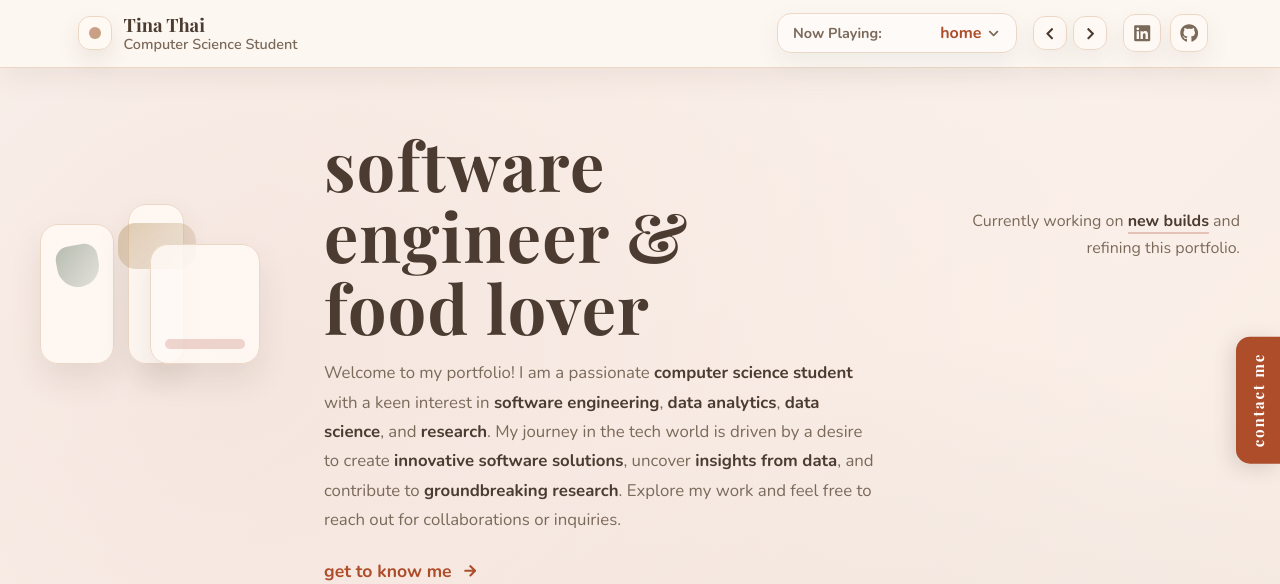
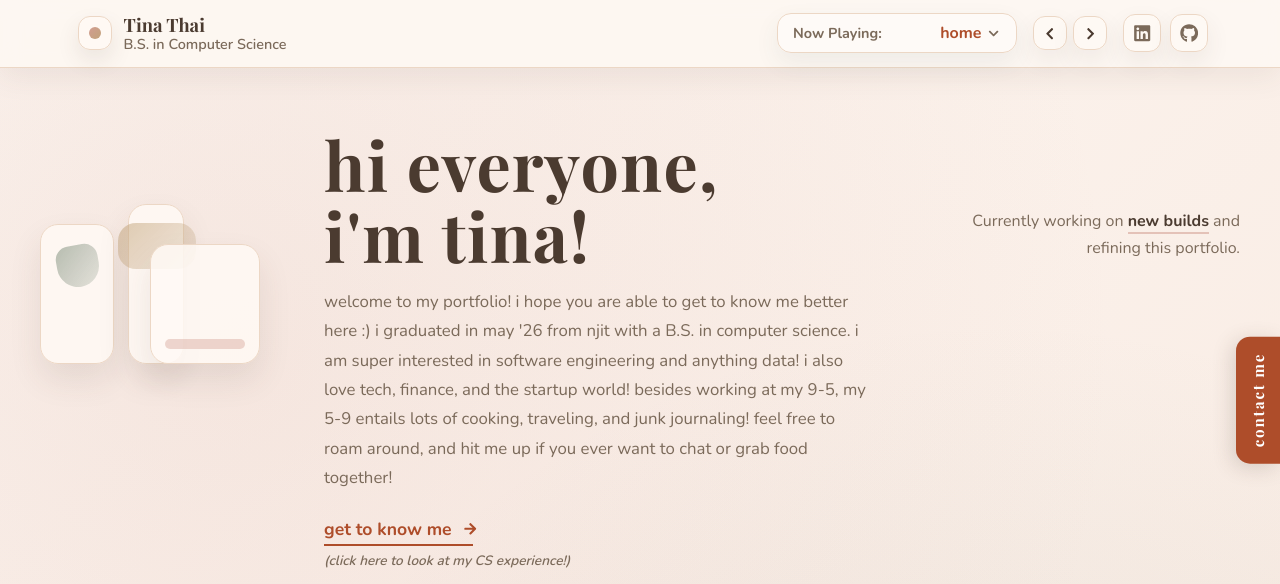
Before and after one commit to tinat10/portfolio, a React (Create React App) app: page /#/ in a window 1280 px wide. Shown: the top 584 px of the page. Built offline with nearby package versions, Linux system fonts and the light colour scheme.

Commit message:
editing nav bar and descriptions

```diff
--- a/public/index.html
+++ b/public/index.html
@@ -7,7 +7,7 @@
     <meta name="theme-color" content="#d29d91" />
     <meta
       name="description"
-      content="Tina Thai - Computer Science Student Portfolio. Software engineering, data analytics, data science, and research."
+      content="Tina Thai - Computer Science Portfolio. Software engineering, data analytics, data science, and research."
     />
     <link rel="preconnect" href="https://fonts.googleapis.com">
     <link rel="preconnect" href="https://fonts.gstatic.com" crossorigin>
--- a/src/components/Hero.js
+++ b/src/components/Hero.js
@@ -67,8 +67,8 @@ const Hero = () => {
               animate={{ opacity: 1, y: 0 }}
               transition={{ duration: 0.6, delay: 0.1 }}
             >
-              software engineer &<br />
-              food lover
+              hi everyone,<br />
+              i'm tina!
             </motion.h1>
             <motion.p
               className="cover-subcopy"
--- a/src/components/Navbar.js
+++ b/src/components/Navbar.js
@@ -57,7 +57,7 @@ const Navbar = () => {
           </span>
           <span className="brand-text">
             <span className="brand-name">Tina Thai</span>
-            <span className="brand-subtitle">Computer Science Student</span>
+            <span className="brand-subtitle">B.S. in Computer Science</span>
           </span>
         </button>
 
--- a/src/data/portfolioData.js
+++ b/src/data/portfolioData.js
@@ -1,8 +1,9 @@
 export const portfolioData = {
   personal: {
     name: "Tina Thai",
-    title: "Computer Science Student",
-    bio: "Welcome to my portfolio! I am a passionate <strong>computer science</strong> <strong>student</strong> with a keen interest in <strong>software engineering</strong>, <strong>data analytics</strong>, <strong>data science</strong>, and <strong>research</strong>. My journey in the tech world is driven by a desire to create <strong>innovative software solutions</strong>, uncover <strong>insights from data</strong>, and contribute to <strong>groundbreaking research</strong>. Explore my work and feel free to reach out for collaborations or inquiries.",
+    title: "software engineer & food lover",
+    bio: "welcome to my portfolio! i hope you are able to get to know me better here :) i graduated in may '26 from njit with a B.S. in computer science. i am super interested in software engineering and anything data! i also love tech, finance, and the startup world! besides working at my 9-5, my 5-9 entails lots of cooking, traveling, and junk journaling! feel free to roam around, and hit me up if you ever want to chat or grab food together!",
+    // bio: "Welcome to my portfolio! I am a passionate <strong>computer science</strong> <strong>student</strong> with a keen interest in <strong>software engineering</strong>, <strong>data analytics</strong>, <strong>data science</strong>, and <strong>research</strong>. My journey in the tech world is driven by a desire to create <strong>innovative software solutions</strong>, uncover <strong>insights from data</strong>, and contribute to <strong>groundbreaking research</strong>. Explore my work and feel free to reach out for collaborations or inquiries.",
     email: "tkt@njit.edu",
     personalEmail: "tinathai05@gmail.com",
     linkedin: "https://www.linkedin.com/in/thaitina/",
```
